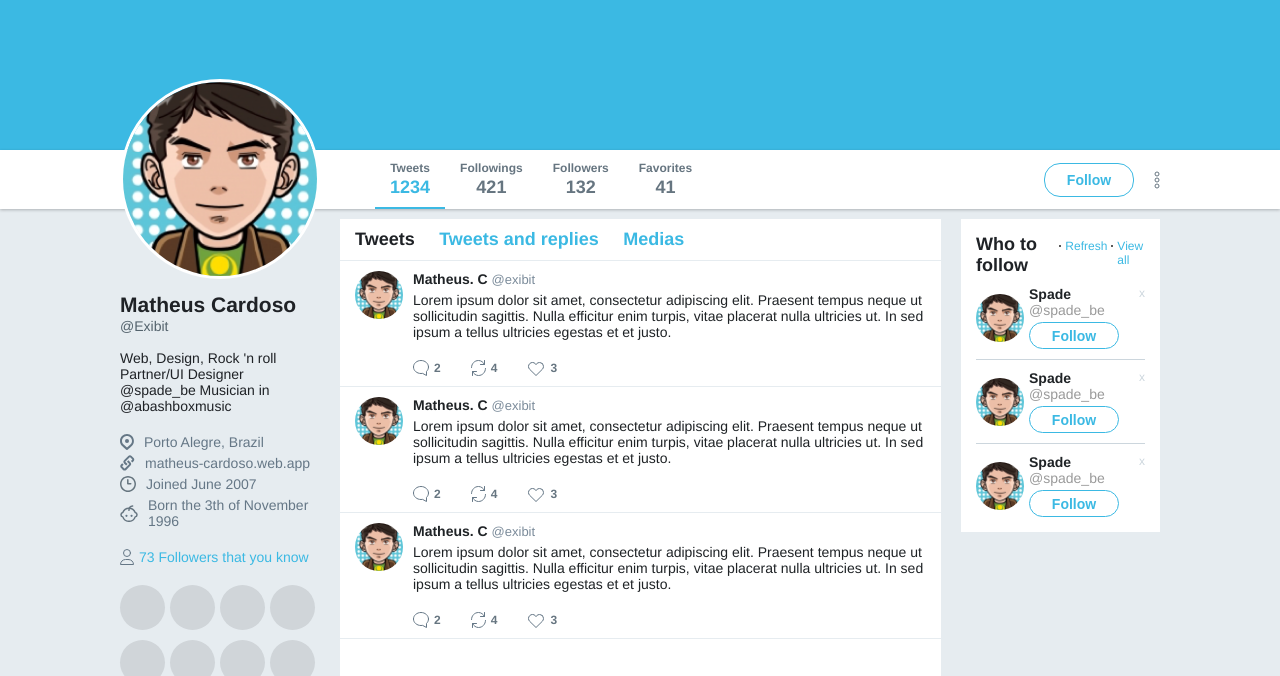
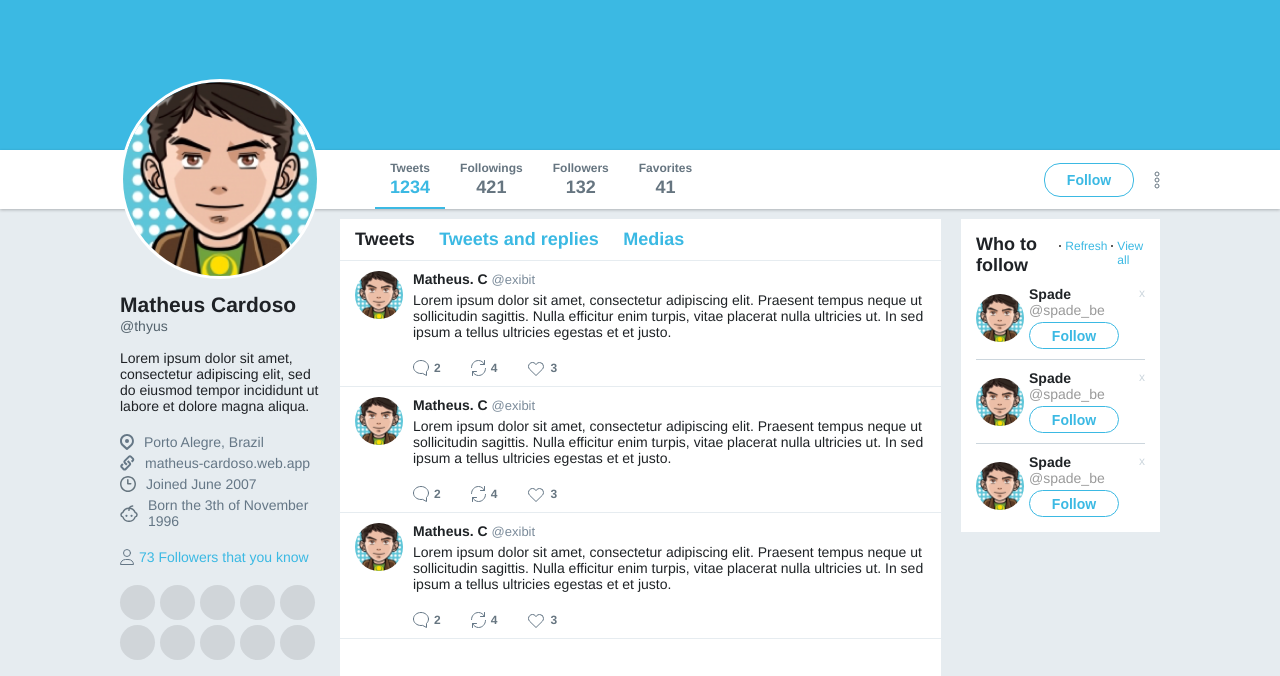
Before and after one commit to thyusofficial/layoutTwitter, a plain HTML site: page index.html in a window 1280 px wide. Shown: the part 276-952 px from the top of the page. Drawn offline with Linux system fonts and the light colour scheme.

Commit message:
alterações aside

```diff
--- a/index.html
+++ b/index.html
@@ -69,9 +69,10 @@
         <aside class="profile">
             <img class="avatar" src="/images/avatar.png" alt="Matheus Cardoso">
             <h1>Matheus Cardoso</h1>
-            <span>@Exibit</span>
+            <span>@thyus</span>
             <p>
-                Web, Design, Rock 'n roll Partner/UI Designer @spade_be Musician in @abashboxmusic
+                Lorem ipsum dolor sit amet, consectetur adipiscing elit, sed do eiusmod tempor incididunt ut labore et
+                dolore magna aliqua.
             </p>
             <ul class="list">
                 <li><img src="/images/place.svg" alt="Place">Porto Alegre, Brazil</li>
@@ -93,7 +94,8 @@
                     <li></li>
                     <li></li>
                     <li></li>
-
+                    <li></li>
+                    <li></li>
                 </ul>
             </div>
 
--- a/styles.css
+++ b/styles.css
@@ -221,11 +221,11 @@ div.wrapper-content aside.profile ul.list li{
     margin-top: 5px;
 }
 
-div.wrapper-content aside.profile li:first-child{
+div.wrapper-content aside.profile ul.list li:first-child{
     margin-top: 0;
 }
 
-div.wrapper-content aside.profile li img{
+div.wrapper-content aside.profile ul.list li img{
     margin-right: 10px;
 }
 
@@ -249,18 +249,15 @@ div.wrapper-content aside.profile .followers ul{
     list-style: none;
     display: flex;
     flex-wrap: wrap;
-    align-content: flex-start;
-    align-items: flex-start;
 }
 
 div.wrapper-content aside.profile .followers ul li{
-    width: 45px;
-    height: 45px;
+    width: 35px;
+    height: 35px;
     background: #d0d5d9;
     border-radius: 50%;
-    flex-grow: 1;
-    flex-shrink: 0;
-    margin: 0 5px 10px 0;
+    flex: 1 0 auto;
+    margin: 0 5px 5px 0;
 }
 
 div.wrapper-content aside.profile .images ul{
@@ -276,8 +273,7 @@ div.wrapper-content aside.profile .images ul li{
     height: 80px;
     background: #d0d5d9;
     border-radius: 8px;
-    flex-grow: 1;
-    flex-shrink: 0;
+    flex: 1 0 auto;
     margin: 0 5px 5px 0;
 }
 
```
